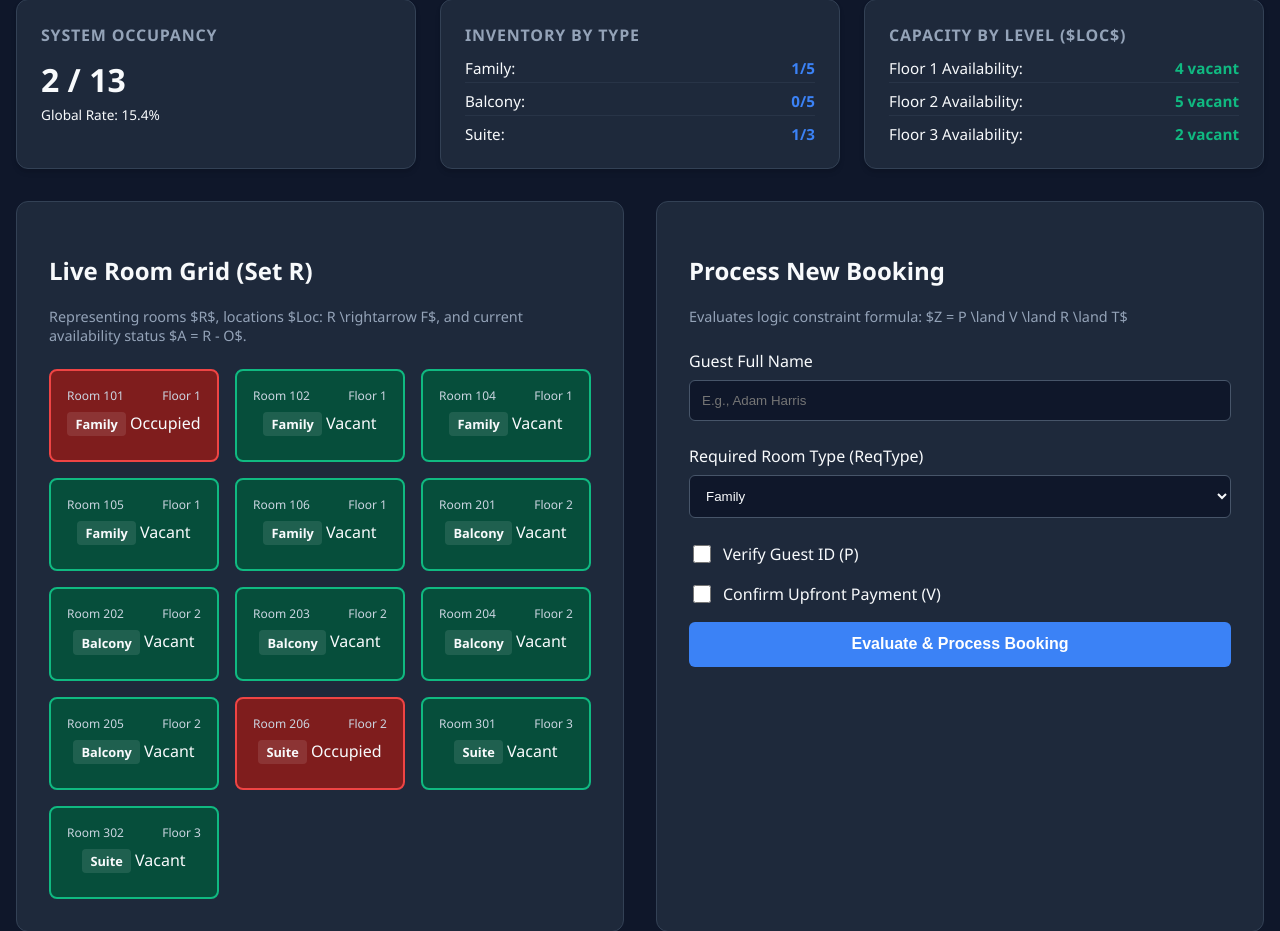
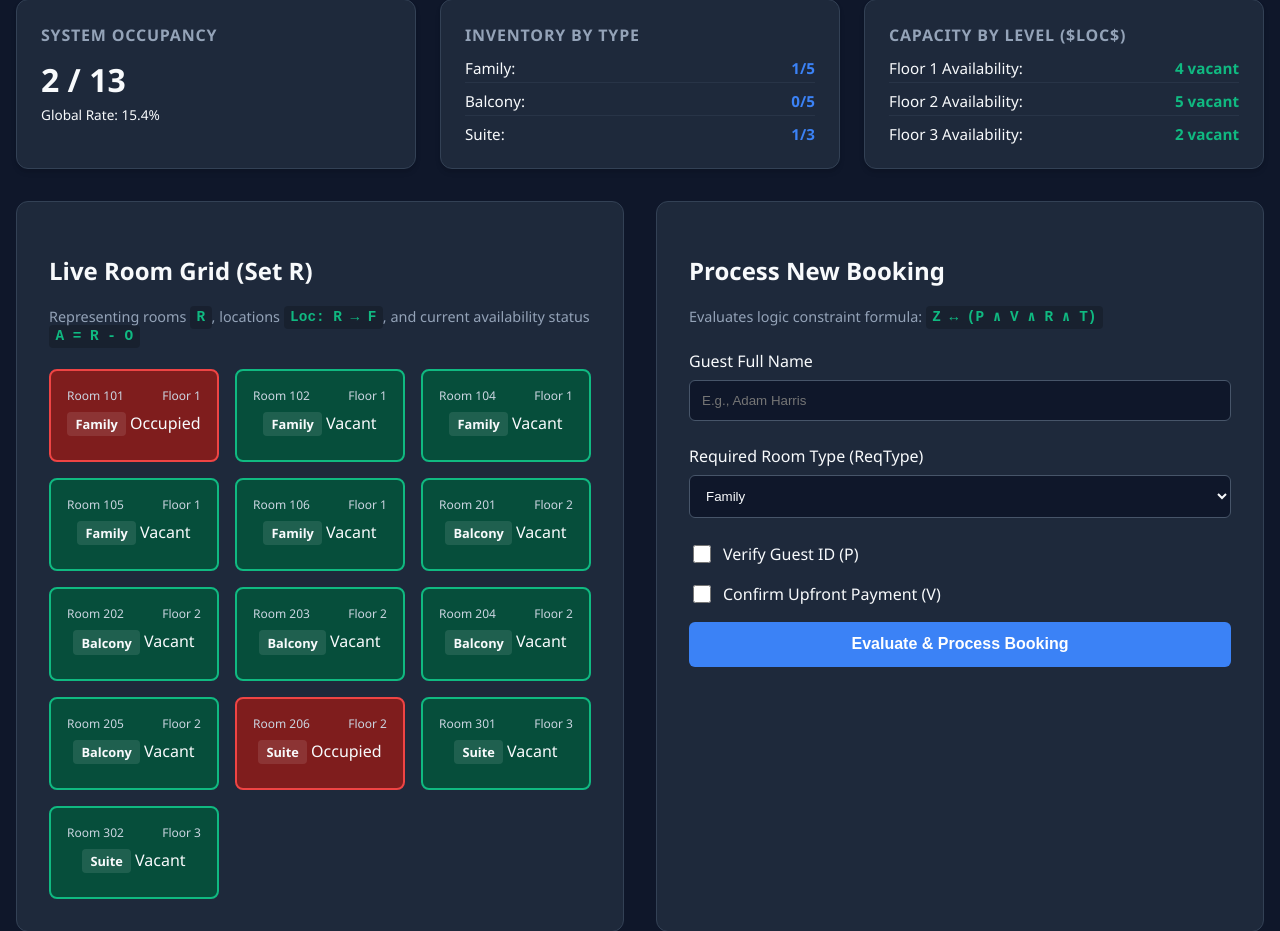
Before and after one commit to TheyNish17/CSC510-SecureStay, a FastAPI app: page / in a window 1280 px wide. Shown: the part 595-1526 px from the top of the page. Run offline with FastAPI, Linux system fonts and the light colour scheme; parts of the project's set-up code (start-up, migrations or seed data) failed here and were passed over.

Commit message:
feat:styling changes

```diff
--- a/templates/index.html
+++ b/templates/index.html
@@ -116,7 +116,7 @@
     <main class="dashboard">
         <section class="panel system-state">
             <h2>Live Room Grid (Set R)</h2>
-            <p class="description">Representing rooms $R$, locations $Loc: R \rightarrow F$, and current availability status $A = R - O$.</p>
+            <p class="description">Representing rooms <code class="math-formula">R</code>, locations <code class="math-formula">Loc: R → F</code>, and current availability status <code class="math-formula">A = R - O</code></p>
             <div class="grid">
                 {% for floor, floor_rooms in hotel_rooms.items() %}
                     {% for room in floor_rooms %}
@@ -139,7 +139,7 @@
 
         <section class="panel booking-action">
             <h2>Process New Booking</h2>
-            <p class="description">Evaluates logic constraint formula: $Z = P \land V \land R \land T$</p>
+            <p class="description">Evaluates logic constraint formula: <code class="math-formula">Z ↔ (P ∧ V ∧ R ∧ T)</code></p>
 
             <form id="bookingForm">
                 <div class="form-group">
```
